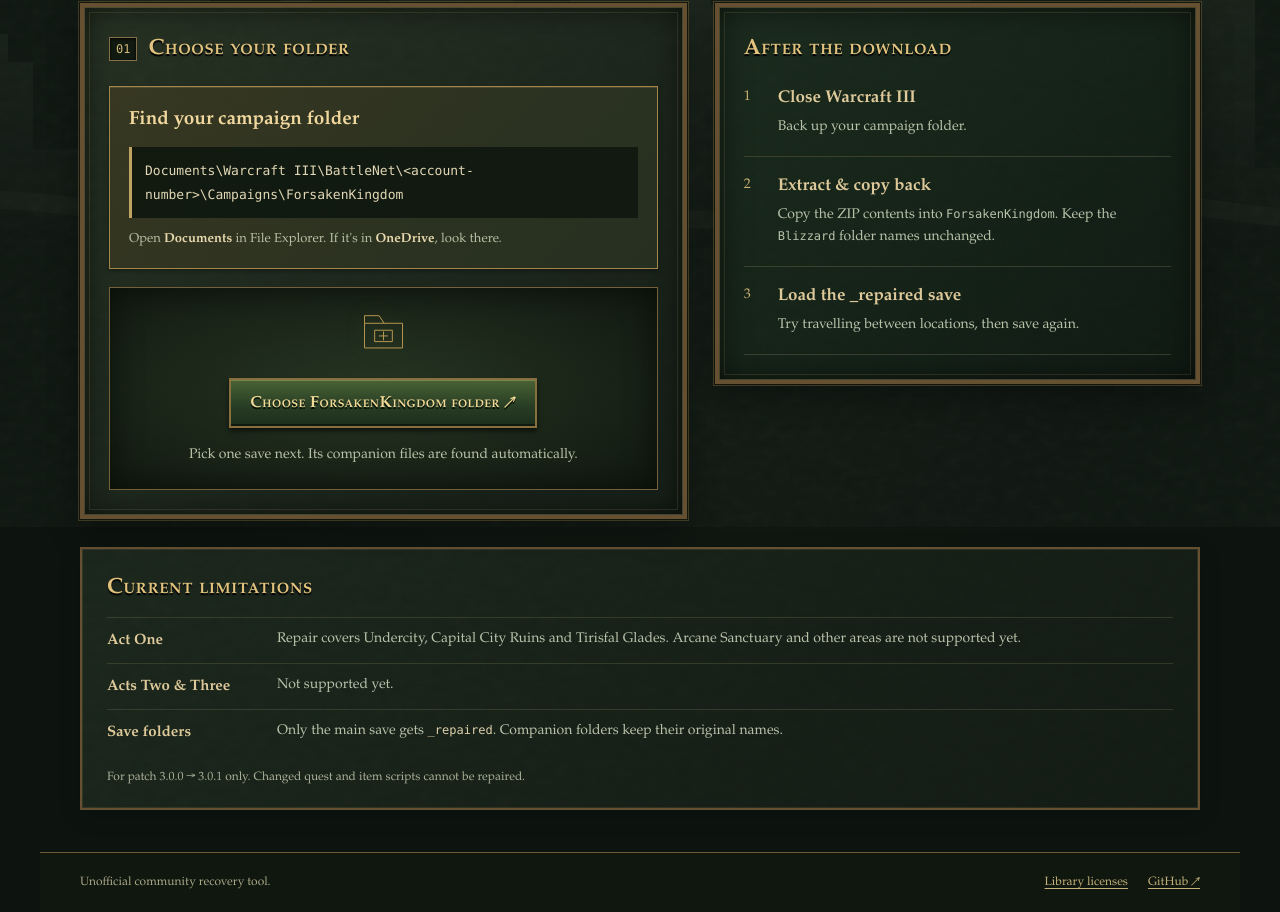
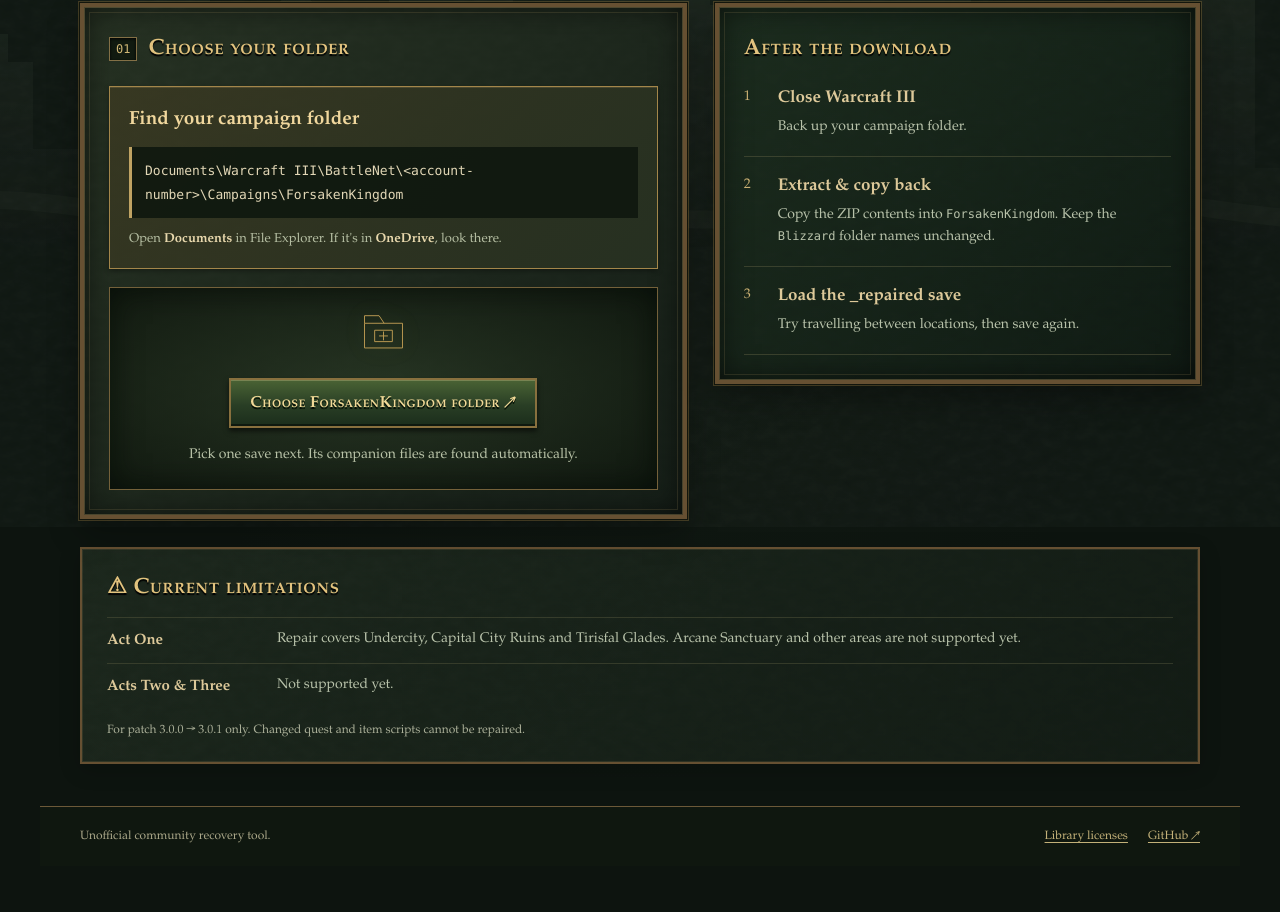
Before and after one commit to XPlay1990/forsaken-save-repair, a website: page src/index.html in a window 1280 px wide. Shown: the part 273-1185 px from the top of the page. After the commit the page ends 1139 px from the top, so only its background shows below. Drawn offline with Linux system fonts and the light colour scheme.

Commit message:
Simplify limitations and mark the heading with a warning

```diff
--- a/src/index.html
+++ b/src/index.html
@@ -38,11 +38,10 @@
       <aside class="instructions-panel" aria-labelledby="instructions-title"><div class="panel-heading"><h2 id="instructions-title">After the download</h2></div><ol class="instruction-list"><li><h3>Close Warcraft III</h3><p>Back up your campaign folder.</p></li><li><h3>Extract &amp; copy back</h3><p>Copy the ZIP contents into <code>ForsakenKingdom</code>. Keep the <code>Blizzard</code> folder names unchanged.</p></li><li><h3>Load the _repaired save</h3><p>Try travelling between locations, then save again.</p></li></ol></aside>
     </section>
     <section class="limitations-panel" aria-labelledby="limitations-title">
-      <div class="panel-heading"><h2 id="limitations-title">Current limitations</h2></div>
+      <div class="panel-heading"><h2 id="limitations-title"><span aria-hidden="true">⚠</span> Current limitations</h2></div>
       <dl class="limitations-list">
         <div><dt>Act One</dt><dd>Repair covers Undercity, Capital City Ruins and Tirisfal Glades. Arcane Sanctuary and other areas are not supported yet.</dd></div>
         <div><dt>Acts Two &amp; Three</dt><dd>Not supported yet.</dd></div>
-        <div><dt>Save folders</dt><dd>Only the main save gets <code>_repaired</code>. Companion folders keep their original names.</dd></div>
       </dl>
       <p class="limitations-scope">For patch 3.0.0 → 3.0.1 only. Changed quest and item scripts cannot be repaired.</p>
     </section>
```
